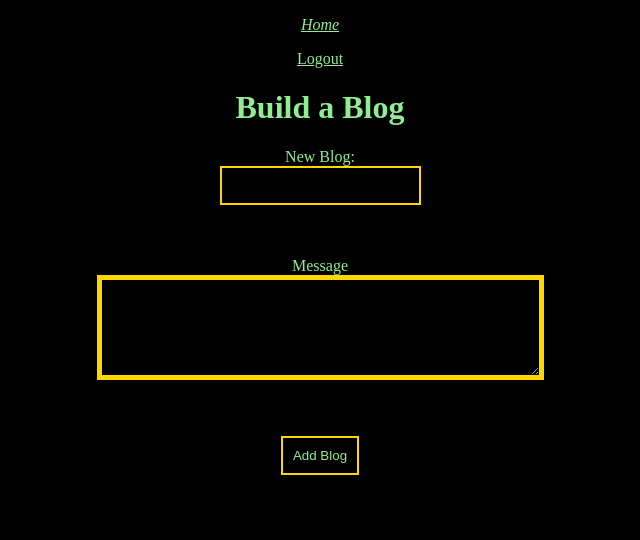
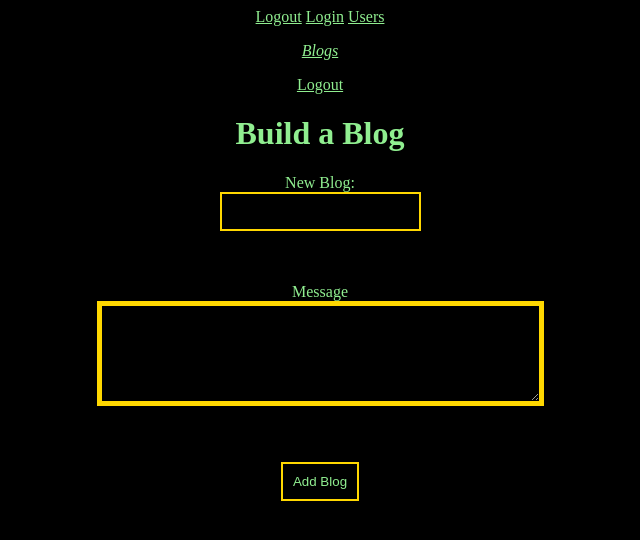
Before and after one commit to sam89f/blogz, a Flask app: page /newpost in a window 1280 px wide. Shown: the top 540 px of the page, without its empty margins (320-960 px from the left). Run offline with Flask 2, Linux system fonts and the light colour scheme; the visitor is signed in with stand-in values (Sample User, id 1); data comes from the database, SQL or seed files in the repository.

Commit message:
working model but with now home page

```diff
--- a/main.py
+++ b/main.py
@@ -35,7 +35,7 @@ class User(db.Model):
 
 @app.before_request
 def require_login():
-    allowed_routes = ['login', 'signup']
+    allowed_routes = ['login', 'signup', 'list_blogs', 'index']
     print('**************************************************')
     print(session)
     print('**************************************************')
@@ -113,19 +113,19 @@ def login():
 @app.route('/logout')
 def logout():
     del session['username']
-    return redirect('/login')
+    return redirect('/blog')
 
 
 @app.route('/blog')
-def home():
-    owner = User.query.filter_by(username=session['username']).first()
-    blogs = Blog.query.filter_by(owner=owner).all()
+def blog():
+    #owner = User.query.filter_by(username=session['username']).first()
+    blogs = Blog.query.all()
     id = request.args.get('id')
     if id:
         blog = Blog.query.filter_by(id=id).first()
-        return render_template('blog.html', title="Home Page", blog=blog)
+        return render_template('blog.html', title="Blog Page", blog=blog)
     else:
-        return render_template('home.html', title="Home Page", blogs=blogs)
+        return render_template('list_blog.html', title="Blogs Page", blogs=blogs)
 
 @app.route('/newpost', methods=['POST', 'GET'])
 def new_post():
--- a/templates/base.html
+++ b/templates/base.html
@@ -8,11 +8,20 @@
                 background-color: black;
                 color: lightgreen;
                 text-align: center;
+                align-items: center;
+
             }
        input{
                 background-color: black;
                 padding: 10px;
                 text-align: left;
+                border: 2px solid;
+                border-color: gold;
+            }
+       table{
+                background-color: black;
+                padding: 10px;
+                text-align: center;
                 border: 2px solid;
                 border-color: gold;
             }
@@ -25,6 +34,10 @@
             }
         </style>
         <title>{{title}}</title>
+
+        <div>
+            <a href='/logout'>Logout</a> <a href='/login'>Login</a> <a href='/'>Users</a>
+        </div>
 
     </head>
     <body>
--- a/templates/blog.html
+++ b/templates/blog.html
@@ -2,7 +2,7 @@
 
 
 {% block content %}
-<p><i><a href="/blog">Home</a></i></p>
+<p><i><a href="/blog">Blogs</a></i></p>
 
 
     <h2>{{blog.name}}</h2>
--- a/templates/login.html
+++ b/templates/login.html
@@ -5,7 +5,7 @@
 <p>If you don't have an account, you may <a href ='/signup'>create an account</a>.</p>
 <form action="/login" method='POST'>
 
-    <table>
+    <table align="center">
         <tr>
             <td><label for="username">Username</label></td>
             <td><input name="username" type="text" value='{{username}}' /></td>
@@ -15,7 +15,7 @@
             <td><label for="password">Password</label></td>
             <td><input name="password" type="password" value='{{password}}' /></td>
         </tr>
-    </table>
+    </table><br>
     <input type="submit" value="login" />
 </form>
 {% endblock %}
--- a/templates/post.html
+++ b/templates/post.html
@@ -1,7 +1,7 @@
 {% extends "base.html" %}
 
 {% block content %}
-<p><i><a href="/blog">Home</a></i></p>
+<p><i><a href="/blog">Blogs</a></i></p>
 <div>
     <a href='/logout'>Logout</a>
 </div>
--- a/templates/signup.html
+++ b/templates/signup.html
@@ -1,12 +1,12 @@
 {% extends "base.html" %}
 
 {% block content %}
-<h1>Register: Blogz!</h1>
+<h1>Signup for Blogz!</h1>
 <div>
     <p>Already have an account? Then <a href='/login'>Login</a> to creat a new blog</p>
 </div>
 <form action="/signup" method='POST'>
-    <table>
+    <table align="center">
         <tr>
             <td><label for="username">Username</label></td>
             <td><input name="username" type="text" value='{{username}}' /></td>
@@ -21,7 +21,7 @@
             <td><label for="verify">Verify Passward</label></td>
             <td><input name="verify" type="password" value='{{verify}}' /></td>
         </tr>
-    </table>
+    </table><br>
 
     <input type="submit" value="SUBMIT" />
 </form>
```
Also changed, not shown: templates/list_blog.html (renamed from templates/home.html). Lines whose indentation alone changed are shown as unchanged.
